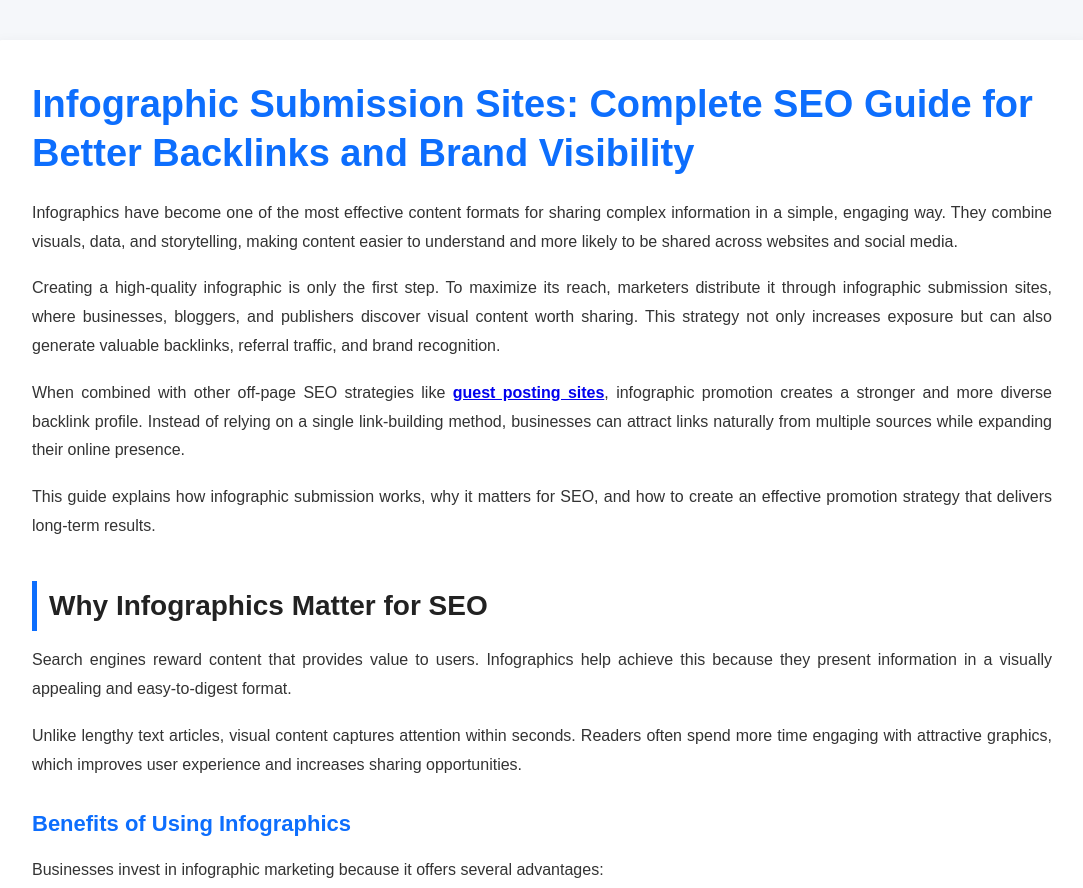
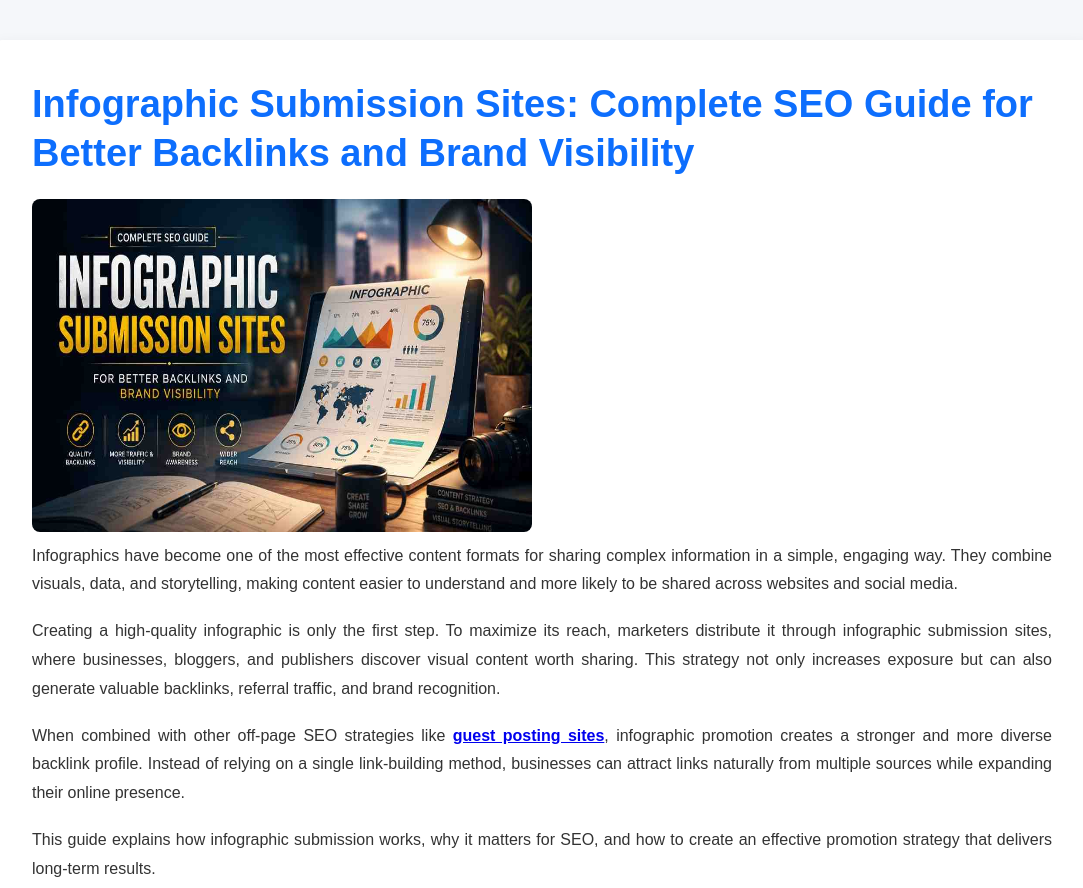
Before and after one commit to infographic-submission-sites/infographic-submission-sites.github.io, a plain HTML site: page index.html in a window 1280 px wide. Shown: the top 888 px of the page, without its empty margins (98-1181 px from the left). Drawn offline with Linux system fonts and the light colour scheme.

Commit message:
Update index.html

```diff
--- a/index.html
+++ b/index.html
@@ -131,7 +131,7 @@ h3{
 
 <h1>Infographic Submission Sites: Complete SEO Guide for Better Backlinks and Brand Visibility</h1>
 
-
+<img src="https://github.com/infographic-submission-sites/infographic-submission-sites.github.io/blob/main/image/infographic-submission-sites.jpeg" alt="Trulli" width="500" height="333">
 
 <p>
 Infographics have become one of the most effective content formats for sharing complex information in a simple, engaging way. They combine visuals, data, and storytelling, making content easier to understand and more likely to be shared across websites and social media.
```
